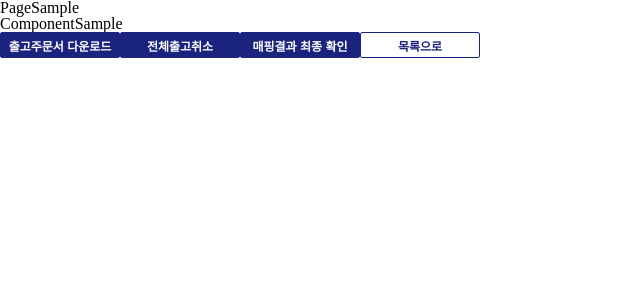
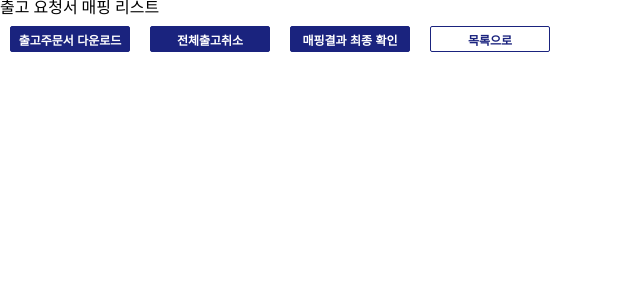
Before and after one commit to dududweb/22_1_Colo, a React (Create React App) app: page / in a window 1280 px wide. Shown: the top 300 px of the page, without its empty margins (0-640 px from the left). Built offline with nearby package versions, Linux system fonts and the light colour scheme.

Commit message:
Fix: button style 수정

```diff
--- a/public/index.html
+++ b/public/index.html
@@ -2,39 +2,12 @@
 <html lang="en">
 	<head>
 		<meta charset="utf-8" />
-		<link rel="icon" href="%PUBLIC_URL%/favicon.ico" />
 		<meta name="viewport" content="width=device-width, initial-scale=1" />
 		<meta name="theme-color" content="#000000" />
-		<meta name="description" content="Web site created using create-react-app" />
-		<link rel="apple-touch-icon" href="%PUBLIC_URL%/logo192.png" />
-		<!--
-      manifest.json provides metadata used when your web app is installed on a
-      user's mobile device or desktop. See https://developers.google.com/web/fundamentals/web-app-manifest/
-    -->
-		<!-- <link rel="manifest" href="%PUBLIC_URL%/manifest.json" /> -->
-		<!--
-      Notice the use of %PUBLIC_URL% in the tags above.
-      It will be replaced with the URL of the `public` folder during the build.
-      Only files inside the `public` folder can be referenced from the HTML.
-
-      Unlike "/favicon.ico" or "favicon.ico", "%PUBLIC_URL%/favicon.ico" will
-      work correctly both with client-side routing and a non-root public URL.
-      Learn how to configure a non-root public URL by running `npm run build`.
-    -->
 		<title>Colosseum</title>
 	</head>
 	<body>
 		<noscript>물류혁신</noscript>
 		<div id="root"></div>
-		<!--
-      This HTML file is a template.
-      If you open it directly in the browser, you will see an empty page.
-
-      You can add webfonts, meta tags, or analytics to this file.
-      The build step will place the bundled scripts into the <body> tag.
-
-      To begin the development, run `npm start` or `yarn start`.
-      To create a production bundle, use `npm run build` or `yarn build`.
-    -->
 	</body>
 </html>
--- a/src/components/button/Button.tsx
+++ b/src/components/button/Button.tsx
@@ -4,11 +4,12 @@ interface ButtonProps {
 	buttonName: string;
 	backgroundColor: string;
 	color: string;
+	margin: string;
 }
 
-export default function Button({ buttonName, backgroundColor, color }: ButtonProps) {
+export default function Button({ buttonName, backgroundColor, color, margin }: ButtonProps) {
 	return (
-		<S.Container backgroundColor={backgroundColor} color={color}>
+		<S.Container backgroundColor={backgroundColor} color={color} margin={margin}>
 			{buttonName}
 		</S.Container>
 	);
--- a/src/components/button/Button_Style.tsx
+++ b/src/components/button/Button_Style.tsx
@@ -1,12 +1,15 @@
 import styled from 'styled-components';
 
-export const Container = styled.button<{ backgroundColor: string; color: string }>`
+export const Container = styled.button<{ backgroundColor: string; color: string; margin: string }>`
 	width: 120px;
 	height: 26px;
+	margin-left: 10px;
 	background-color: ${(props) => (props.backgroundColor ? props.backgroundColor : 'red')};
 	color: ${(props) => (props.color ? props.color : 'red')};
+	margin: ${(props) => props.margin}px;
 	border: 1px solid #1a237e;
 	border-radius: 2px;
 	font-weight: 600;
 	font-size: 12px;
+	cursor: pointer;
 `;
--- /dev/null
+++ b/src/components/list/List.tsx
@@ -0,0 +1,15 @@
+import * as S from './List_Style';
+import Button from '@components/button/Button';
+
+export default function List() {
+	return (
+		<S.Container>
+			<div>출고 요청서 매핑 리스트</div>
+
+			<Button buttonName="출고주문서 다운로드" backgroundColor="#1a237e" color="#fff" margin="10" />
+			<Button buttonName="전체출고취소" backgroundColor="#1a237e" color="#fff" margin="10" />
+			<Button buttonName="매핑결과 최종 확인" backgroundColor="#1a237e" color="#fff" margin="10" />
+			<Button buttonName="목록으로" backgroundColor="#fff" color="#1a237e" margin="10" />
+		</S.Container>
+	);
+}
--- /dev/null
+++ b/src/components/list/List_Style.tsx
@@ -0,0 +1,3 @@
+import styled from 'styled-components';
+
+export const Container = styled.section``;
--- a/src/pages/Main.tsx
+++ b/src/pages/Main.tsx
@@ -1,15 +1,9 @@
-import React from 'react';
-import PageSample from '@pages/PageSample';
-import Button from '@components/button/Button';
+import List from '@components/list/List';
 
 function main() {
 	return (
 		<div className="main">
-			<PageSample />
-			<Button buttonName="출고주문서 다운로드" backgroundColor="#1a237e" color="#fff" />
-			<Button buttonName="전체출고취소" backgroundColor="#1a237e" color="#fff" />
-			<Button buttonName="매핑결과 최종 확인" backgroundColor="#1a237e" color="#fff" />
-			<Button buttonName="목록으로" backgroundColor="#fff" color="#1a237e" />
+			<List />
 		</div>
 	);
 }
```
Also changed, not shown: public/manifest.json (deleted), 1 other file (tests, documents, lock files or other folders).
